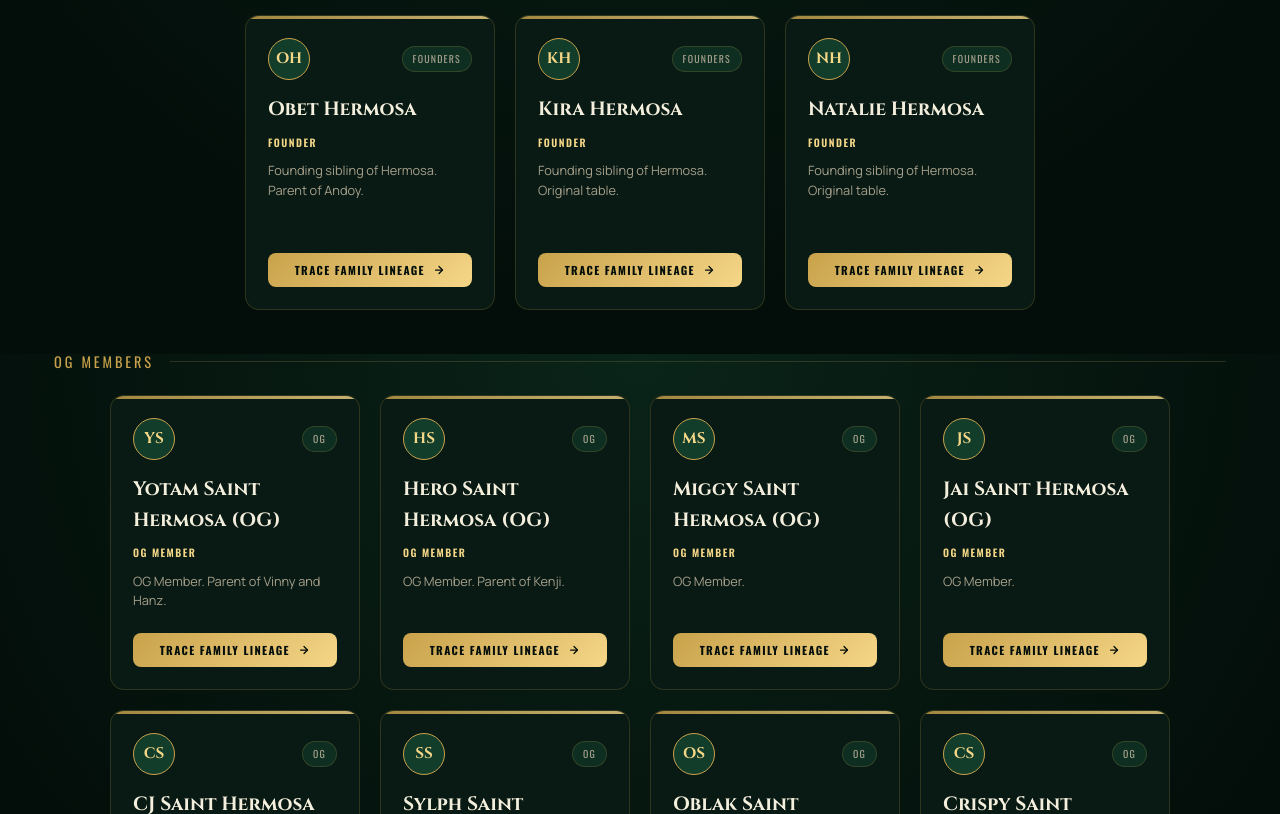
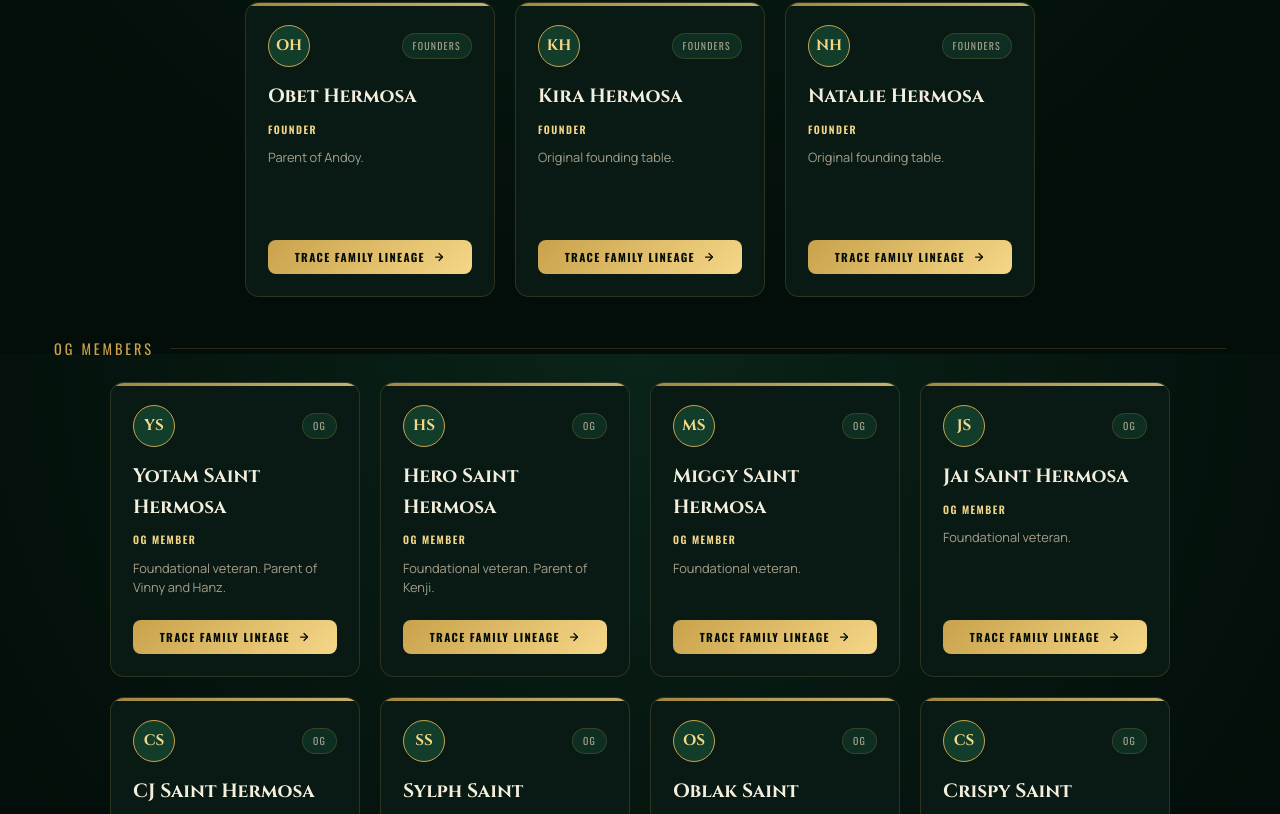
Before and after one commit to schzka/hermosa-family, a Vue app: page /hierarchy in a window 1280 px wide. Shown: the part 1246-2060 px from the top of the page. Built offline with nearby package versions, Linux system fonts and the light colour scheme.

Commit message:
Clean up redundant OG tags/bios and update lineage modal header to Children

```diff
--- a/src/data/members.js
+++ b/src/data/members.js
@@ -11,64 +11,64 @@ export const BRANCH_DESC = {
 
 export const MEMBERS = [
   // --- FOUNDERS ---
-  { id: 1, name: 'JD Hermosa', rank: 'Founder', branch: 'Founders', sponsor: null, bio: 'Founding sibling of Hermosa. Original table.' },
-  { id: 2, name: 'Keny Hermosa', rank: 'Founder', branch: 'Founders', sponsor: null, bio: 'Founding sibling of Hermosa. Original table.' },
-  { id: 3, name: 'Choco Hermosa', rank: 'Founder', branch: 'Founders', sponsor: null, bio: 'Founding sibling of Hermosa. Parent of Pabs, Sycha, Chuya, Crispy, and Tetsuya.' },
-  { id: 4, name: 'Ralph Hermosa', rank: 'Founder', branch: 'Founders', sponsor: null, bio: 'Founding sibling of Hermosa. Original table.' },
-  { id: 5, name: 'Ron Hermosa', rank: 'Founder', branch: 'Founders', sponsor: null, bio: 'Founding sibling of Hermosa. Original table.' },
-  { id: 6, name: 'Lakan Hermosa', rank: 'Founder', branch: 'Founders', sponsor: null, bio: 'Founding sibling of Hermosa. Parent of Papi and Rayuu (Kozie).' },
-  { id: 7, name: 'Cleoh Hermosa', rank: 'Founder', branch: 'Founders', sponsor: null, bio: 'Founding sibling of Hermosa. Original table.' },
-  { id: 8, name: 'Serenity $aint Hermosa', rank: 'Founder', branch: 'Founders', sponsor: null, bio: 'Founding sibling of Hermosa. Parent of Clyde, Shanty, Riss, Ryujin, Basti, and Serenity $in.' },
-  { id: 9, name: 'Obet Hermosa', rank: 'Founder', branch: 'Founders', sponsor: null, bio: 'Founding sibling of Hermosa. Parent of Andoy.' },
-  { id: 10, name: 'Kira Hermosa', rank: 'Founder', branch: 'Founders', sponsor: null, bio: 'Founding sibling of Hermosa. Original table.' },
-  { id: 11, name: 'Natalie Hermosa', rank: 'Founder', branch: 'Founders', sponsor: null, bio: 'Founding sibling of Hermosa. Original table.' },
+  { id: 1, name: 'JD Hermosa', rank: 'Founder', branch: 'Founders', sponsor: null, bio: 'Original founding table.' },
+  { id: 2, name: 'Keny Hermosa', rank: 'Founder', branch: 'Founders', sponsor: null, bio: 'Original founding table.' },
+  { id: 3, name: 'Choco Hermosa', rank: 'Founder', branch: 'Founders', sponsor: null, bio: 'Parent of Pabs, Sycha, Chuya, Crispy, and Tetsuya.' },
+  { id: 4, name: 'Ralph Hermosa', rank: 'Founder', branch: 'Founders', sponsor: null, bio: 'Original founding table.' },
+  { id: 5, name: 'Ron Hermosa', rank: 'Founder', branch: 'Founders', sponsor: null, bio: 'Original founding table.' },
+  { id: 6, name: 'Lakan Hermosa', rank: 'Founder', branch: 'Founders', sponsor: null, bio: 'Parent of Papi and Rayuu (Kozie).' },
+  { id: 7, name: 'Cleoh Hermosa', rank: 'Founder', branch: 'Founders', sponsor: null, bio: 'Original founding table.' },
+  { id: 8, name: 'Serenity $aint Hermosa', rank: 'Founder', branch: 'Founders', sponsor: null, bio: 'Parent of Clyde, Shanty, Riss, Ryujin, Basti, and Serenity $in.' },
+  { id: 9, name: 'Obet Hermosa', rank: 'Founder', branch: 'Founders', sponsor: null, bio: 'Parent of Andoy.' },
+  { id: 10, name: 'Kira Hermosa', rank: 'Founder', branch: 'Founders', sponsor: null, bio: 'Original founding table.' },
+  { id: 11, name: 'Natalie Hermosa', rank: 'Founder', branch: 'Founders', sponsor: null, bio: 'Original founding table.' },
 
   // --- OG ---
-  { id: 31, name: 'Yotam Saint Hermosa (OG)', rank: 'OG Member', branch: 'OG', sponsor: null, bio: 'OG Member. Parent of Vinny and Hanz.' },
-  { id: 32, name: 'Hero Saint Hermosa (OG)', rank: 'OG Member', branch: 'OG', sponsor: null, bio: 'OG Member. Parent of Kenji.' },
-  { id: 33, name: 'Miggy Saint Hermosa (OG)', rank: 'OG Member', branch: 'OG', sponsor: null, bio: 'OG Member.' },
-  { id: 34, name: 'Jai Saint Hermosa (OG)', rank: 'OG Member', branch: 'OG', sponsor: null, bio: 'OG Member.' },
-  { id: 35, name: 'CJ Saint Hermosa (OG)', rank: 'OG Member', branch: 'OG', sponsor: null, bio: 'OG Member.' },
-  { id: 36, name: 'Sylph Saint Hermosa (OG)', rank: 'OG Member', branch: 'OG', sponsor: null, bio: 'OG Member.' },
-  { id: 37, name: 'Oblak Saint Hermosa (OG)', rank: 'OG Member', branch: 'OG', sponsor: null, bio: 'OG Member.' },
-  { id: 38, name: 'Crispy Saint Hermosa (OG)', rank: 'OG Member', branch: 'OG', sponsor: null, bio: 'OG Member.' },
-  { id: 39, name: 'Sushi Saint Hermosa (OG)', rank: 'OG Member', branch: 'OG', sponsor: null, bio: 'OG Member.' },
-  { id: 40, name: 'Balweg Saint Hermosa (OG)', rank: 'OG Member', branch: 'OG', sponsor: null, bio: 'OG Member.' },
-  { id: 41, name: 'Louise Saint Hermosa (OG)', rank: 'OG Member', branch: 'OG', sponsor: null, bio: 'OG Member.' },
-  { id: 42, name: 'Berdugo Saint Hermosa (OG)', rank: 'OG Member', branch: 'OG', sponsor: null, bio: 'OG Member.' },
-  { id: 43, name: 'Nickler Saint Hermosa (OG)', rank: 'OG Member', branch: 'OG', sponsor: null, bio: 'OG Member.' },
-  { id: 44, name: 'Emas Saint Hermosa (OG)', rank: 'OG Member', branch: 'OG', sponsor: null, bio: 'OG Member.' },
-  { id: 45, name: 'Andoy Saint Hermosa (OG)', rank: 'OG Member', branch: 'OG', sponsor: 9, bio: 'OG Member. Family lineage under Obet Hermosa.' },
-  { id: 46, name: 'Kenji Saint Hermosa (OG)', rank: 'OG Member', branch: 'OG', sponsor: 32, bio: 'OG Member. Family lineage under Hero.' },
-  { id: 47, name: 'Vinny Saint Hermosa', rank: 'OG Member', branch: 'OG', sponsor: 31, bio: 'Family lineage under Yotam.' },
+  { id: 31, name: 'Yotam Saint Hermosa', rank: 'OG Member', branch: 'OG', sponsor: null, bio: 'Foundational veteran. Parent of Vinny and Hanz.' },
+  { id: 32, name: 'Hero Saint Hermosa', rank: 'OG Member', branch: 'OG', sponsor: null, bio: 'Foundational veteran. Parent of Kenji.' },
+  { id: 33, name: 'Miggy Saint Hermosa', rank: 'OG Member', branch: 'OG', sponsor: null, bio: 'Foundational veteran.' },
+  { id: 34, name: 'Jai Saint Hermosa', rank: 'OG Member', branch: 'OG', sponsor: null, bio: 'Foundational veteran.' },
+  { id: 35, name: 'CJ Saint Hermosa', rank: 'OG Member', branch: 'OG', sponsor: null, bio: 'Foundational veteran.' },
+  { id: 36, name: 'Sylph Saint Hermosa', rank: 'OG Member', branch: 'OG', sponsor: null, bio: 'Foundational veteran.' },
+  { id: 37, name: 'Oblak Saint Hermosa', rank: 'OG Member', branch: 'OG', sponsor: null, bio: 'Foundational veteran.' },
+  { id: 38, name: 'Crispy Saint Hermosa', rank: 'OG Member', branch: 'OG', sponsor: null, bio: 'Foundational veteran.' },
+  { id: 39, name: 'Sushi Saint Hermosa', rank: 'OG Member', branch: 'OG', sponsor: null, bio: 'Foundational veteran.' },
+  { id: 40, name: 'Balweg Saint Hermosa', rank: 'OG Member', branch: 'OG', sponsor: null, bio: 'Foundational veteran.' },
+  { id: 41, name: 'Louise Saint Hermosa', rank: 'OG Member', branch: 'OG', sponsor: null, bio: 'Foundational veteran.' },
+  { id: 42, name: 'Berdugo Saint Hermosa', rank: 'OG Member', branch: 'OG', sponsor: null, bio: 'Foundational veteran.' },
+  { id: 43, name: 'Nickler Saint Hermosa', rank: 'OG Member', branch: 'OG', sponsor: null, bio: 'Foundational veteran.' },
+  { id: 44, name: 'Emas Saint Hermosa', rank: 'OG Member', branch: 'OG', sponsor: null, bio: 'Foundational veteran.' },
+  { id: 45, name: 'Andoy Saint Hermosa', rank: 'OG Member', branch: 'OG', sponsor: 9, bio: 'Lineage under Obet Hermosa.' },
+  { id: 46, name: 'Kenji Saint Hermosa', rank: 'OG Member', branch: 'OG', sponsor: 32, bio: 'Lineage under Hero.' },
+  { id: 47, name: 'Vinny Saint Hermosa', rank: 'OG Member', branch: 'OG', sponsor: 31, bio: 'Lineage under Yotam.' },
 
   // --- MEMBERS ---
-  { id: 12, name: 'Serenity $in Hermosa', rank: 'Member', branch: 'Members', sponsor: 8, bio: 'Family lineage under Serenity $aint.' },
-  { id: 13, name: 'Lucifer (Kulas) Hermosa', rank: 'Member', branch: 'Members', sponsor: null, bio: 'Hermosa family member.' },
-  { id: 14, name: 'Yongz Hermosa', rank: 'Member', branch: 'Members', sponsor: null, bio: 'Hermosa family member.' },
-  { id: 15, name: 'Sushi $in Hermosa', rank: 'Member', branch: 'Members', sponsor: 25, bio: 'Family lineage under Sunday (Thomas).' },
-  { id: 16, name: 'Sycha Hermosa', rank: 'Member', branch: 'Members', sponsor: 3, bio: 'Family lineage under Choco Hermosa.' },
-  { id: 17, name: 'Chuya Hermosa', rank: 'Member', branch: 'Members', sponsor: 3, bio: 'Family lineage under Choco Hermosa.' },
-  { id: 18, name: 'Adore Hermosa', rank: 'Member', branch: 'Members', sponsor: null, bio: 'Hermosa family member.' },
-  { id: 19, name: 'Papi Hermosa', rank: 'Member', branch: 'Members', sponsor: 6, bio: 'Family lineage under Lakan Hermosa.' },
-  { id: 20, name: 'Rayuu (Kozie) Hermosa', rank: 'Member', branch: 'Members', sponsor: 6, bio: 'Family lineage under Lakan Hermosa.' },
-  { id: 21, name: 'Dax Demonyo Hermosa', rank: 'Member', branch: 'Members', sponsor: null, bio: 'Hermosa family member.' },
-  { id: 22, name: 'Sydz Demonyo Hermosa', rank: 'Member', branch: 'Members', sponsor: null, bio: 'Hermosa family member.' },
-  { id: 23, name: 'Matteo Demonyo Hermosa', rank: 'Member', branch: 'Members', sponsor: null, bio: 'Hermosa family member.' },
-  { id: 24, name: 'Cali Hermosa', rank: 'Member', branch: 'Members', sponsor: null, bio: 'Hermosa family member.' },
+  { id: 12, name: 'Serenity $in Hermosa', rank: 'Member', branch: 'Members', sponsor: 8, bio: 'Lineage under Serenity $aint.' },
+  { id: 13, name: 'Lucifer (Kulas) Hermosa', rank: 'Member', branch: 'Members', sponsor: null, bio: 'Active family line.' },
+  { id: 14, name: 'Yongz Hermosa', rank: 'Member', branch: 'Members', sponsor: null, bio: 'Active family line.' },
+  { id: 15, name: 'Sushi $in Hermosa', rank: 'Member', branch: 'Members', sponsor: 25, bio: 'Lineage under Sunday (Thomas).' },
+  { id: 16, name: 'Sycha Hermosa', rank: 'Member', branch: 'Members', sponsor: 3, bio: 'Lineage under Choco Hermosa.' },
+  { id: 17, name: 'Chuya Hermosa', rank: 'Member', branch: 'Members', sponsor: 3, bio: 'Lineage under Choco Hermosa.' },
+  { id: 18, name: 'Adore Hermosa', rank: 'Member', branch: 'Members', sponsor: null, bio: 'Active family line.' },
+  { id: 19, name: 'Papi Hermosa', rank: 'Member', branch: 'Members', sponsor: 6, bio: 'Lineage under Lakan Hermosa.' },
+  { id: 20, name: 'Rayuu (Kozie) Hermosa', rank: 'Member', branch: 'Members', sponsor: 6, bio: 'Lineage under Lakan Hermosa.' },
+  { id: 21, name: 'Dax Demonyo Hermosa', rank: 'Member', branch: 'Members', sponsor: null, bio: 'Demonyo bloodline.' },
+  { id: 22, name: 'Sydz Demonyo Hermosa', rank: 'Member', branch: 'Members', sponsor: null, bio: 'Demonyo bloodline.' },
+  { id: 23, name: 'Matteo Demonyo Hermosa', rank: 'Member', branch: 'Members', sponsor: null, bio: 'Demonyo bloodline.' },
+  { id: 24, name: 'Cali Hermosa', rank: 'Member', branch: 'Members', sponsor: null, bio: 'Active family line.' },
   { id: 25, name: 'Sunday (Samoht) Hermosa', rank: 'Member', branch: 'Members', sponsor: null, bio: 'Parent of Rhy, Sushi, and Reinier.' },
-  { id: 26, name: 'Crispy Hermosa', rank: 'Member', branch: 'Members', sponsor: 3, bio: 'Family lineage under Choco Hermosa.' },
-  { id: 27, name: 'Korbet Hermosa', rank: 'Member', branch: 'Members', sponsor: null, bio: 'Hermosa family member.' },
-  { id: 28, name: 'Tg Hermosa', rank: 'Member', branch: 'Members', sponsor: null, bio: 'Hermosa family member.' },
-  { id: 29, name: 'Tetsuya Hermosa', rank: 'Member', branch: 'Members', sponsor: 3, bio: 'Family lineage under Choco Hermosa.' },
-  { id: 30, name: 'Reinier Hermosa', rank: 'Associate', branch: 'Members', sponsor: 25, bio: 'Family lineage under Sunday (Thomas).' },
-  { id: 48, name: 'Clyde Saint Hermosa', rank: 'Associate', branch: 'Members', sponsor: 8, bio: 'Family lineage under Serenity $aint.' },
-  { id: 49, name: 'Shanty Sin Hermosa', rank: 'Associate', branch: 'Members', sponsor: 8, bio: 'Family lineage under Serenity $aint.' },
-  { id: 50, name: 'Riss Saint Hermosa', rank: 'Associate', branch: 'Members', sponsor: 8, bio: 'Family lineage under Serenity $aint.' },
-  { id: 51, name: 'Ryujin Saint Hermosa', rank: 'Associate', branch: 'Members', sponsor: 8, bio: 'Family lineage under Serenity $aint.' },
-  { id: 52, name: 'Basti Saint Hermosa', rank: 'Associate', branch: 'Members', sponsor: 8, bio: 'Family lineage under Serenity $aint.' },
-  { id: 53, name: 'Pabs Saint Hermosa', rank: 'Associate', branch: 'Members', sponsor: 3, bio: 'Family lineage under Choco Hermosa.' },
-  { id: 54, name: 'Rhy Saint Hermosa', rank: 'Associate', branch: 'Members', sponsor: 25, bio: 'Family lineage under Sunday (Thomas).' },
+  { id: 26, name: 'Crispy Hermosa', rank: 'Member', branch: 'Members', sponsor: 3, bio: 'Lineage under Choco Hermosa.' },
+  { id: 27, name: 'Korbet Hermosa', rank: 'Member', branch: 'Members', sponsor: null, bio: 'Active family line.' },
+  { id: 28, name: 'Tg Hermosa', rank: 'Member', branch: 'Members', sponsor: null, bio: 'Active family line.' },
+  { id: 29, name: 'Tetsuya Hermosa', rank: 'Member', branch: 'Members', sponsor: 3, bio: 'Lineage under Choco Hermosa.' },
+  { id: 30, name: 'Reinier Hermosa', rank: 'Associate', branch: 'Members', sponsor: 25, bio: 'Lineage under Sunday (Thomas).' },
+  { id: 48, name: 'Clyde Saint Hermosa', rank: 'Associate', branch: 'Members', sponsor: 8, bio: 'Lineage under Serenity $aint.' },
+  { id: 49, name: 'Shanty Sin Hermosa', rank: 'Associate', branch: 'Members', sponsor: 8, bio: 'Lineage under Serenity $aint.' },
+  { id: 50, name: 'Riss Saint Hermosa', rank: 'Associate', branch: 'Members', sponsor: 8, bio: 'Lineage under Serenity $aint.' },
+  { id: 51, name: 'Ryujin Saint Hermosa', rank: 'Associate', branch: 'Members', sponsor: 8, bio: 'Lineage under Serenity $aint.' },
+  { id: 52, name: 'Basti Saint Hermosa', rank: 'Associate', branch: 'Members', sponsor: 8, bio: 'Lineage under Serenity $aint.' },
+  { id: 53, name: 'Pabs Saint Hermosa', rank: 'Associate', branch: 'Members', sponsor: 3, bio: 'Lineage under Choco Hermosa.' },
+  { id: 54, name: 'Rhy Saint Hermosa', rank: 'Associate', branch: 'Members', sponsor: 25, bio: 'Lineage under Sunday (Thomas).' },
   { id: 55, name: 'Zion Saint Hermosa', rank: 'Associate', branch: 'Members', sponsor: null, bio: 'Saint Hermosa line.' },
   { id: 56, name: 'See Saint Hermosa', rank: 'Associate', branch: 'Members', sponsor: null, bio: 'Saint Hermosa line.' },
   { id: 57, name: 'Lance Saint Hermosa', rank: 'Associate', branch: 'Members', sponsor: null, bio: 'Saint Hermosa line.' },
@@ -82,11 +82,11 @@ export const MEMBERS = [
   { id: 63, name: 'Totoy Laang', rank: 'Member', branch: 'Laang', sponsor: null, bio: 'Laang family head. Parent of Samuel.' },
   { id: 64, name: 'Jumbo Laang', rank: 'Member', branch: 'Laang', sponsor: null, bio: 'Distant relative in Laang branch.' },
   { id: 65, name: 'Pludz Laang', rank: 'Member', branch: 'Laang', sponsor: null, bio: 'Distant relative in Laang branch.' },
-  { id: 66, name: 'Hanz Laang', rank: 'Member', branch: 'Laang', sponsor: 31, bio: 'Laang relative. Family lineage under Yotam.' },
+  { id: 66, name: 'Hanz Laang', rank: 'Member', branch: 'Laang', sponsor: 31, bio: 'Laang relative under Yotam.' },
   { id: 67, name: 'Jopok Laang', rank: 'Member', branch: 'Laang', sponsor: null, bio: 'Distant relative in Laang branch.' },
   { id: 68, name: 'Ruzty Laang', rank: 'Member', branch: 'Laang', sponsor: null, bio: 'Distant relative in Laang branch.' },
   { id: 69, name: 'Max Saint Laang', rank: 'Associate', branch: 'Laang', sponsor: null, bio: 'Saint Laang relative.' },
-  { id: 70, name: 'Samuel Saint Laang', rank: 'Associate', branch: 'Laang', sponsor: 63, bio: 'Saint Laang relative. Family lineage under Totoy & Hime.' }
+  { id: 70, name: 'Samuel Saint Laang', rank: 'Associate', branch: 'Laang', sponsor: 63, bio: 'Saint Laang relative under Totoy & Hime.' }
 ]
 
 export const byId = (id) => MEMBERS.find(m => m.id === Number(id))
```
Also changed, not shown: src/views/HierarchyView.vue (+13 -13 lines).
